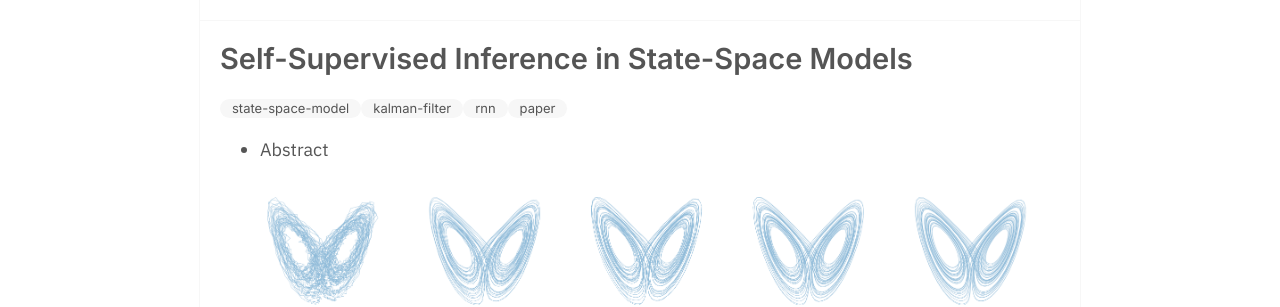
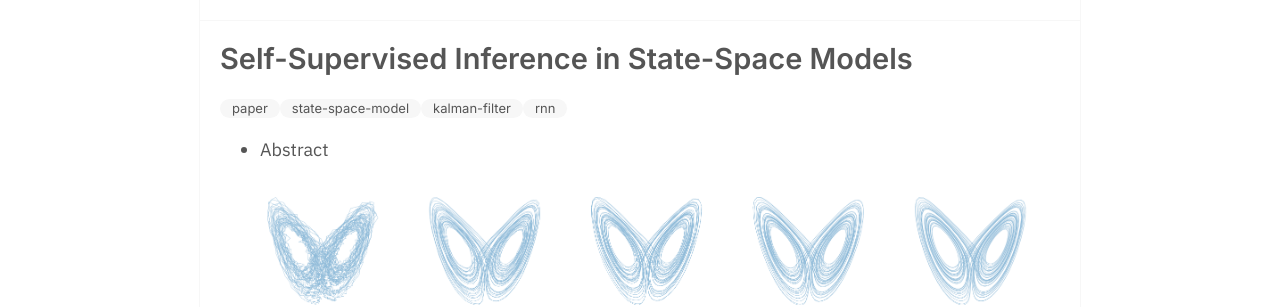
Before and after one commit to DavidRuhe/DavidRuhe.github.io, a Jekyll site: the page built from _notes/Self-Supervised Inference in State-Space Models.md, in a window 1280 px wide. Shown: the part 311-618 px from the top of the page. Built offline with Jekyll 4.4.1, drawn with Linux system fonts in a browser that asks for light colours; comment, search, counter and statistics services are not loaded.

Commit message:
add keywords

```diff
--- a/_notes/Self-Supervised Inference in State-Space Models.md
+++ b/_notes/Self-Supervised Inference in State-Space Models.md
@@ -1,7 +1,7 @@
 ---
 title: Self-Supervised Inference in State-Space Models
 season: summer
-tags: state-space-model kalman-filter rnn paper
+tags: paper state-space-model kalman-filter rnn
 toc: true
 comments: true
 ---
```
Also changed, not shown: _notes/Detecting Dispersed Radio Transients in Real Time Using Convolutional Neural Networks.md (+1 -1 lines).
